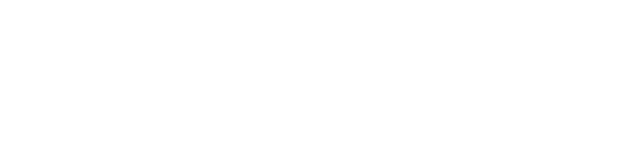
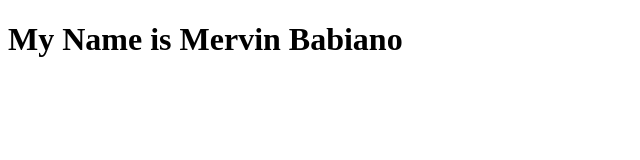
Before and after one commit to mervz27/profile, a plain HTML site: page index.html in a window 1280 px wide. Shown: the whole page, without its empty margins (0-640 px from the left). Drawn offline with Linux system fonts and the light colour scheme.

Commit message:
Add h1 tag

```diff
--- a/index.html
+++ b/index.html
@@ -6,6 +6,6 @@
     <title>My Profile</title>
 </head>
 <body>
-
+    <h1>My Name is Mervin Babiano</h1>
 </body>
 </html>
```
